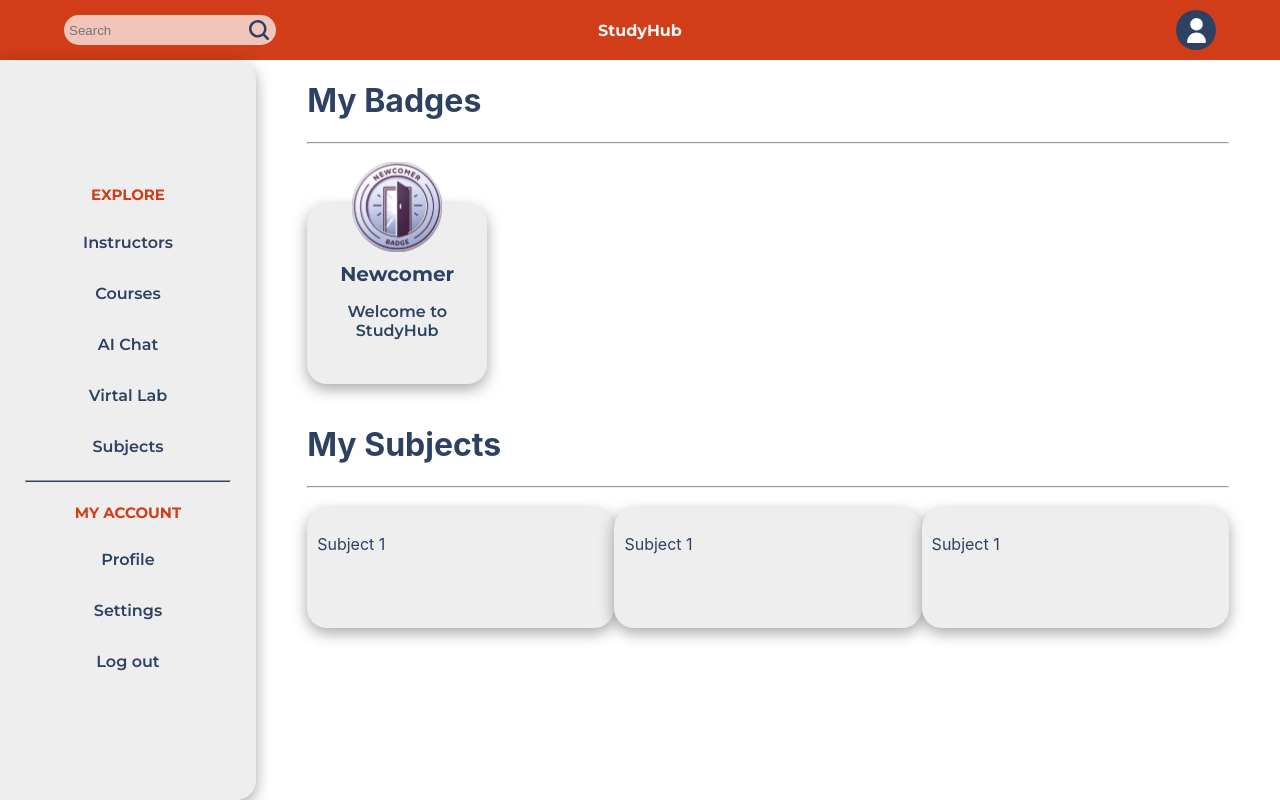
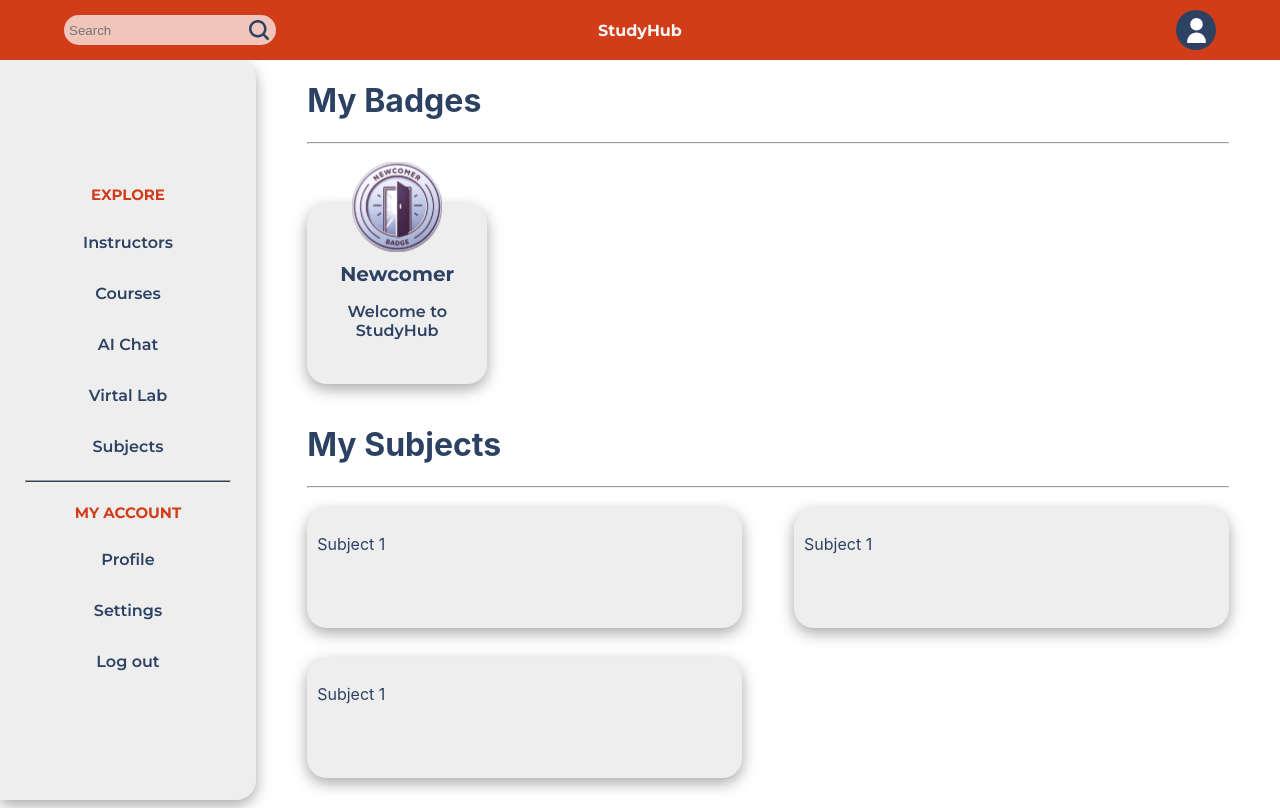
Before and after one commit to elidaarnaut/StudyHub, a React (Create React App) app in the folder study-hub/: page /dashboardStudent in a window 1280 px wide. Built offline with nearby package versions, Linux system fonts and the light colour scheme.

Commit message:
Dashboard Student version 1 Complete

```diff
--- a/study-hub/src/App.css
+++ b/study-hub/src/App.css
@@ -141,6 +141,8 @@
   justify-content: center;
   /* position: absolute; */
   top: 0;
+  position: fixed;
+  z-index: 1;
 }
 
 .topMenu2div p {
@@ -203,6 +205,8 @@
   flex-direction: column;
   align-items: center;
   justify-content: center;
+  position: fixed;
+  top: 60px;
 
 }
 
@@ -233,6 +237,9 @@
   align-items: center;
   /* justify-content: center; */
   flex-direction: column;
+  position: relative;
+  left: 20%;
+  top: 60px;
 }
 
 .badgesSectionDash {
@@ -298,11 +305,13 @@
   border-radius: 20px;
   padding: 10px;
   box-shadow: rgba(0, 0, 0, 0.35) 0px 5px 15px;
+  margin-bottom: 30px;
 
 }
 
 .subjectsListedDash {
   display: flex;
+  flex-wrap: wrap;
   justify-content: space-between;
   margin-top: 20px;
 
```
